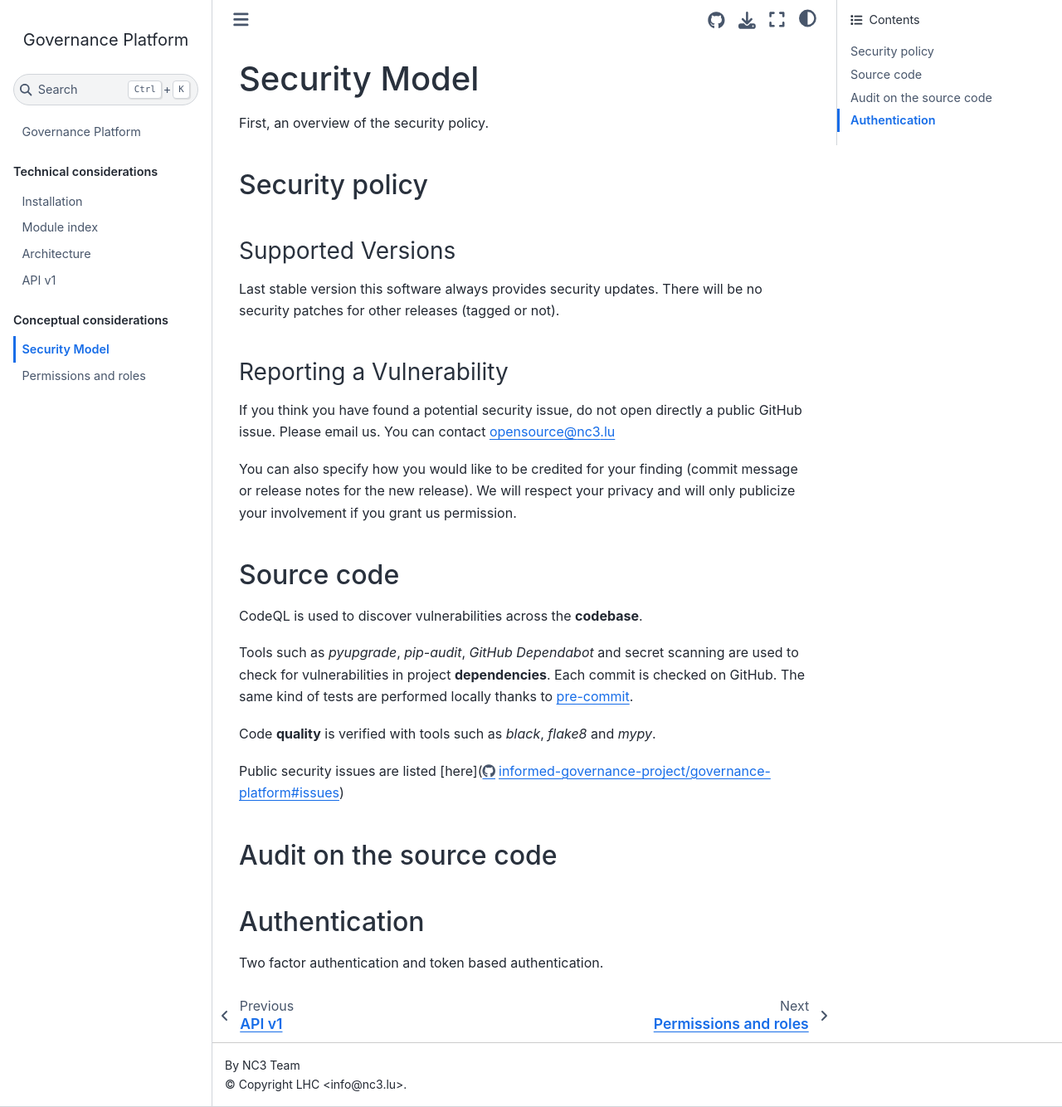
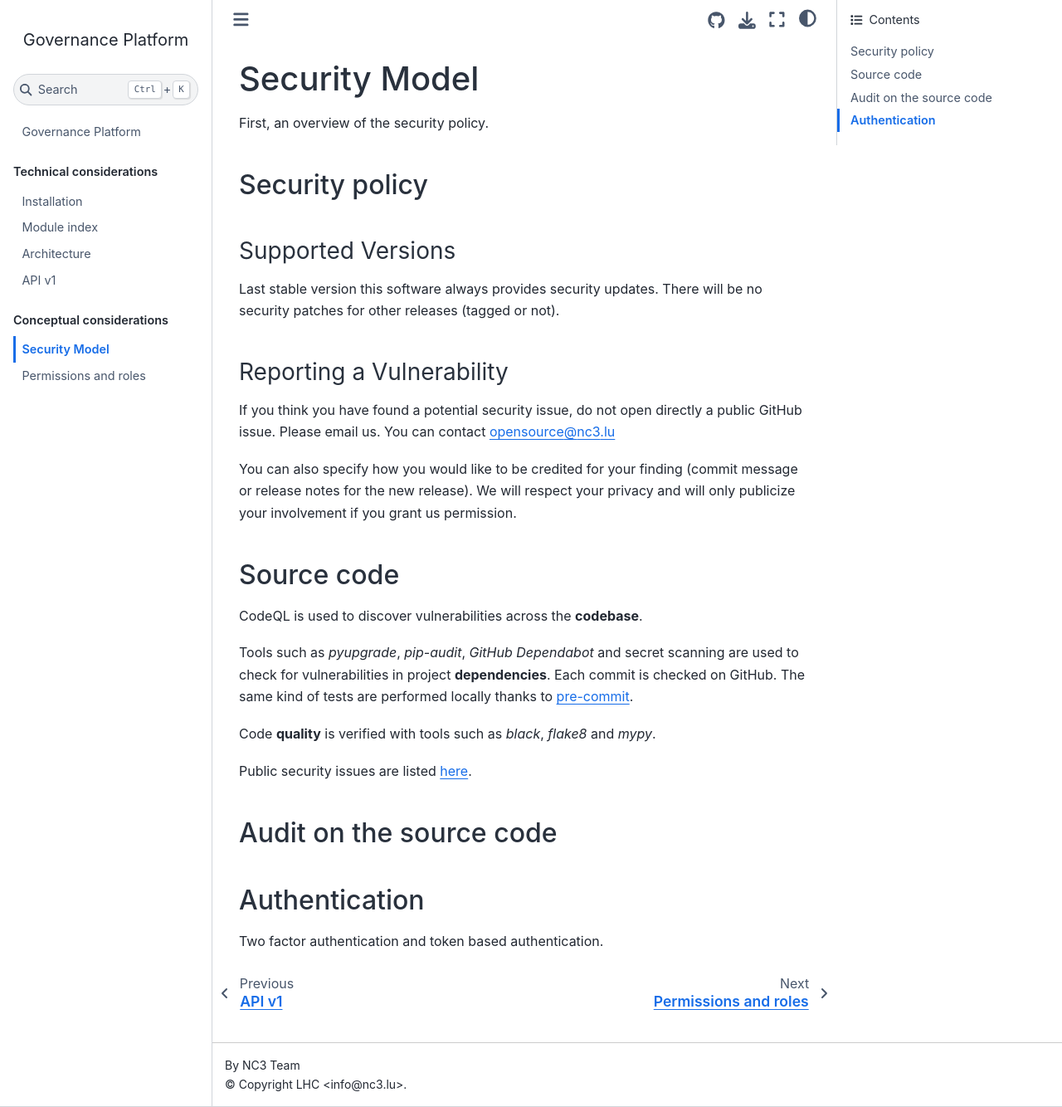
Before and after one commit to informed-governance-project/NISINP, a Sphinx documentation site: the page built from docs/security.rst, in a window 1280 px wide and 1334 px high. Shown: the whole window at 83% size. Built offline with Sphinx 7.4.7 and the Sphinx Book theme 1.1.4, drawn with Linux system fonts in a browser that asks for light colours.

Commit message:
chg: [documentation] Fixed bad syntax for a link.

```diff
--- a/docs/security.rst
+++ b/docs/security.rst
@@ -33,12 +33,12 @@ CodeQL is used to discover vulnerabilities across the **codebase**.
 Tools such as *pyupgrade*, *pip-audit*, *GitHub Dependabot* and
 secret scanning are used to check for vulnerabilities in project
 **dependencies**. Each commit is checked on GitHub. The same kind of tests
-are performed locally thanks to `pre-commit <https://pre-commit.com/>`_.
+are performed locally thanks to `pre-commit <https://pre-commit.com>`_.
 
 Code **quality** is verified with tools such as *black*, *flake8* and *mypy*.
 
 Public security issues are listed
-[here](https://github.com/informed-governance-project/governance-platform/issues?q=is%3Aissue+label%3Asecurity+)
+`here <https://github.com/informed-governance-project/governance-platform/issues?q=is%3Aissue+label%3Asecurity+>`_.
 
 
 Audit on the source code
```
